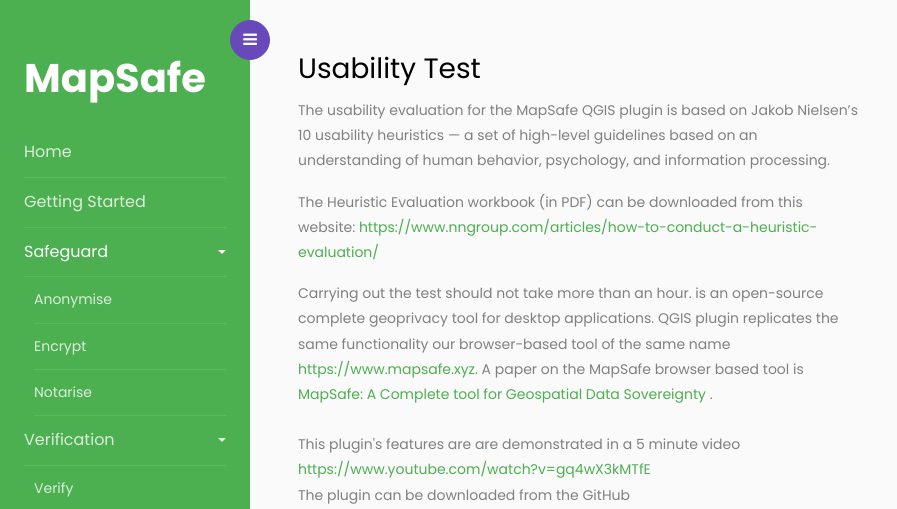
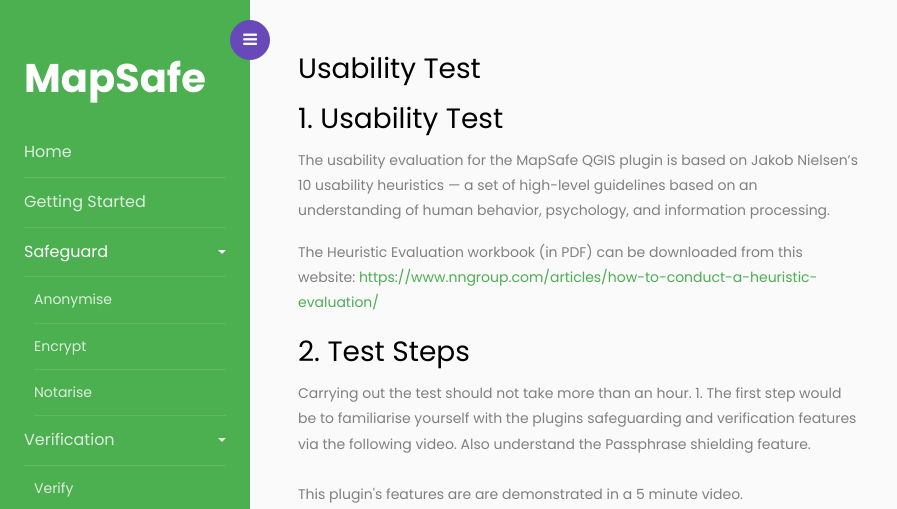
Before and after one commit to sharmapn/sharmapn.github.io, a Jekyll site: the page MapSafeQGISGeoPrivPlugin/usability_evaluation.html, which Jekyll copies as it is, in a window 1280 px wide and 1400 px high. Shown: the top 509 px of the window, without its empty margins (0-897 px from the left). Built offline with Jekyll 4.4.1, drawn with Linux system fonts in a browser that asks for light colours; some of the changed text lies outside the part shown.

Commit message:
Update usability_evaluation.html

```diff
--- a/MapSafeQGISGeoPrivPlugin/usability_evaluation.html
+++ b/MapSafeQGISGeoPrivPlugin/usability_evaluation.html
@@ -113,27 +113,34 @@
         <!-- Page Content  -->
       <div id="content" class="p-4 p-md-5 pt-5">
 
-		<!-- Shield Passphrase -->
+
 		<h3 class="title w-100"> Usability Test</h3>
 
 
-
+<h3>1. Usability Test</h3>
 
 <p>The usability evaluation for the MapSafe QGIS plugin is based on Jakob Nielsen’s 10 usability heuristics — a set of high-level guidelines based on an understanding of human behavior, psychology, and information processing.
 
 <p>The Heuristic Evaluation workbook (in PDF) can be downloaded from  this website:
 			 <a href="https://www.nngroup.com/articles/how-to-conduct-a-heuristic-evaluation/" target="_blank">https://www.nngroup.com/articles/how-to-conduct-a-heuristic-evaluation/</a>
 
+<h3>2. Test Steps</h3>
+
 <p>Carrying out the test should not take more than an hour.
 
-	is an open-source complete geoprivacy tool for desktop applications.
-QGIS plugin replicates the same functionality our browser-based tool of the same name <a href="https://www.mapsafe.xyz" target="_blank">https://www.mapsafe.xyz</a>.
-A paper on the MapSafe browser based tool is <a href="https://onlinelibrary.wiley.com/doi/full/10.1111/tgis.13094" target="_blank">MapSafe: A Complete tool for Geospatial Data Sovereignty </a>.
+1. The first step would be to familiarise yourself with the plugins safeguarding and verification features via the following video. Also understand the Passphrase shielding feature.
 
 <br><br>
-This plugin's features are are demonstrated in a 5 minute video  <a href="https://www.youtube.com/watch?v=gq4wX3kMTfE" target="_blank">https://www.youtube.com/watch?v=gq4wX3kMTfE</a>  </br>
+This plugin's features are are demonstrated in a 5 minute video.
+<div class="column" >
+	<iframe width="600" height="350"
+		src="https://www.youtube.com/embed/gq4wX3kMTfE?autoplay=0">
+		<p>The video shows how to safeguard and verify your dataset, from start to finish!</p>
+	</iframe>
+</div>
 
-The plugin can be downloaded from the GitHub <a href="https://github.com/sharmapn/MapSafe-QGIS-plugin" target="_blank">https://github.com/sharmapn/MapSafe-QGIS-plugin</a> <br>
+
+2. The plugin can be downloaded directly from QGIS, through the plugins menu: Plugins —> Manage and Install Plugins.
 This website serves as the help menu for the plugin.
 
 <p>Since geospatial data can be sensitive, the security processes within the plugin can be complex, it would be a bonus to carry out a usability evaluation before others start to use it.
```
